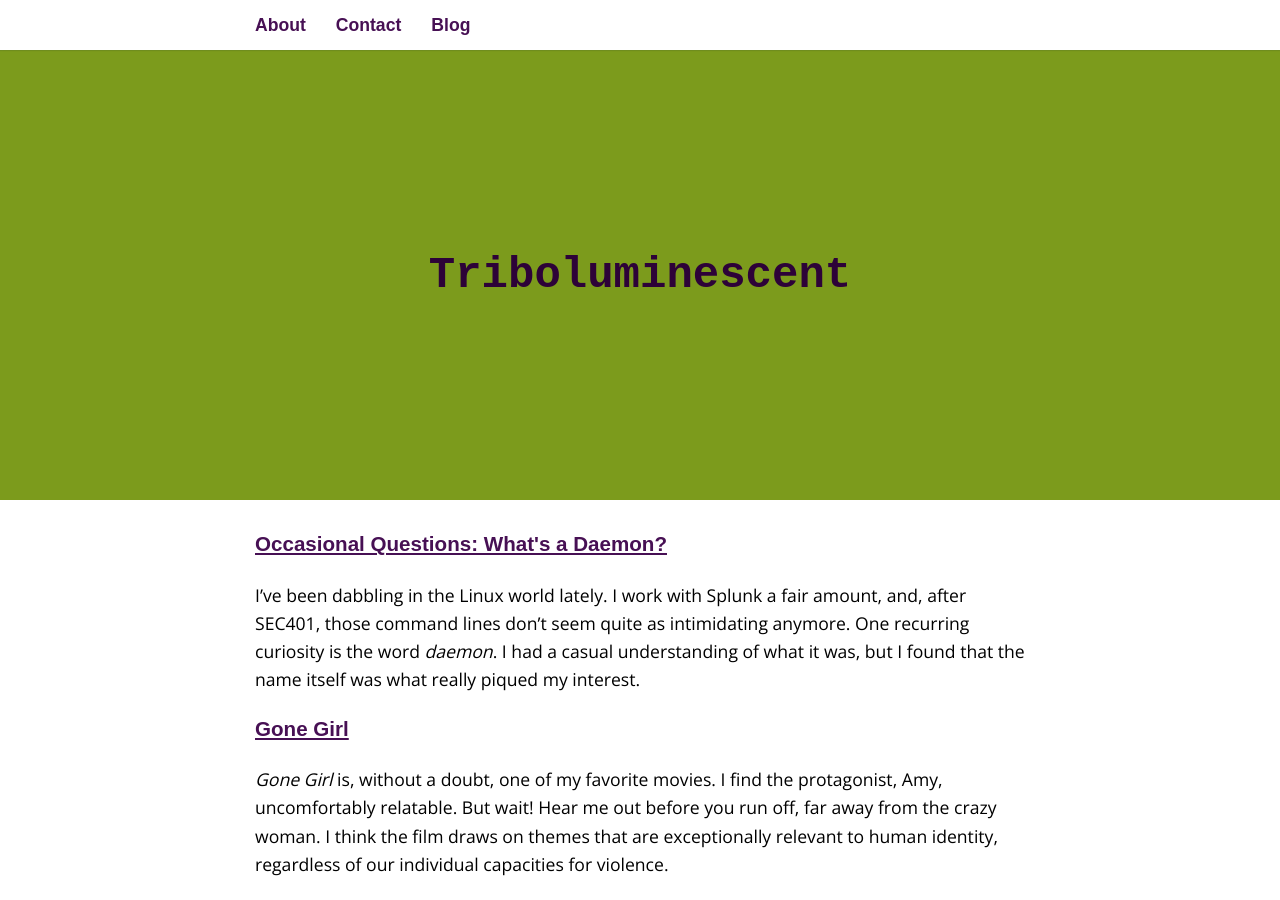
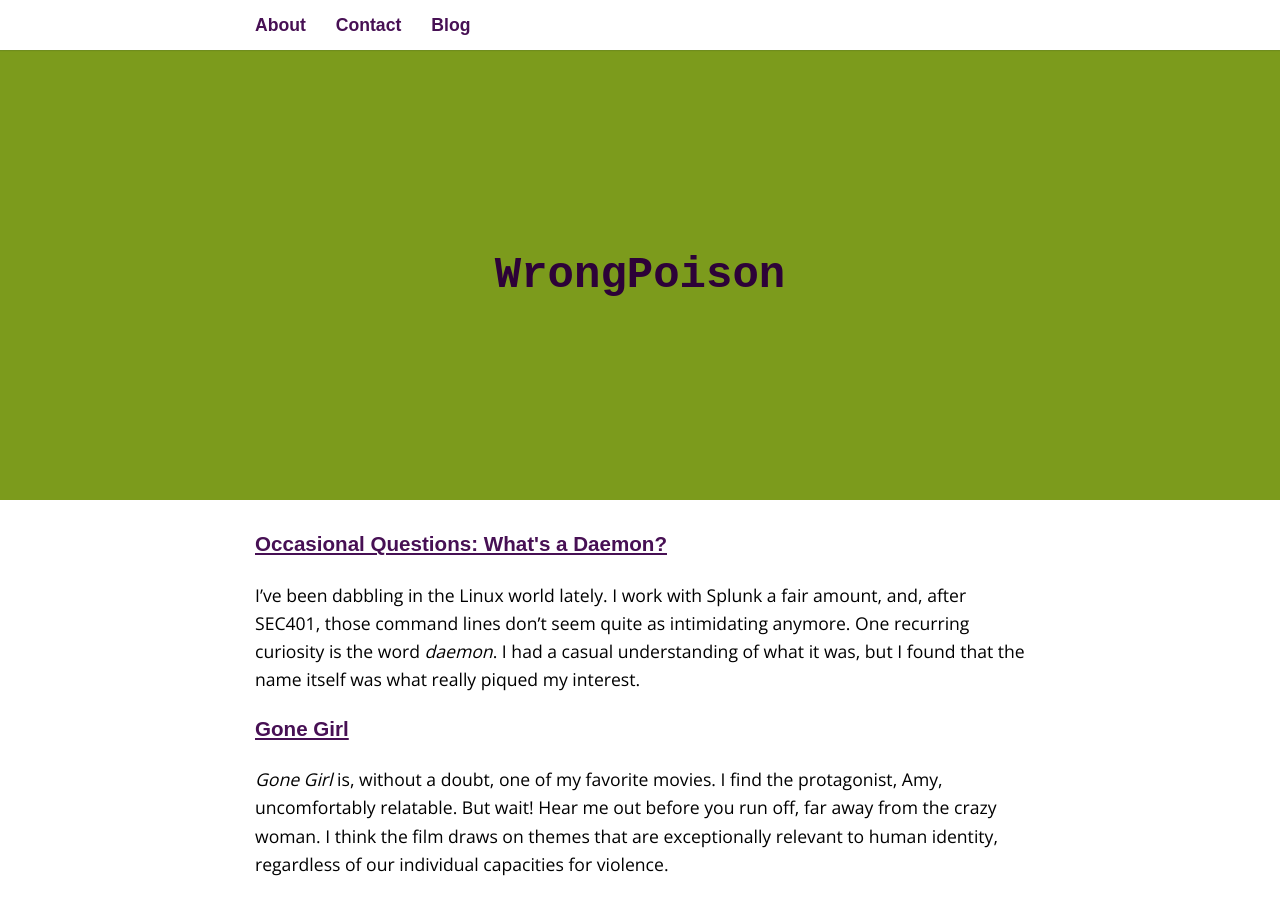
Before and after one commit to wrongpoison/wrongpoison.github.io, a Jekyll site: the page built from index.md, in a window 1280 px wide and 900 px high. Built offline with Jekyll 4.4.1, drawn with Linux system fonts in a browser that asks for light colours; some web fonts are replaced.

Commit message:
change name from expired domain

```diff
--- a/_config.yml
+++ b/_config.yml
@@ -13,12 +13,12 @@
 # you will see them accessed via {{ site.title }}, {{ site.email }}, and so on.
 # You can create any custom variable you would like, and they will be accessible
 # in the templates via {{ site.myvariable }}.
-title: Triboluminescent
+title: WrongPoison
 email: mbavlsik@gmail.com
 description: > # this means to ignore newlines until "baseurl:"
   Don't panic.
 baseurl: "" # the subpath of your site, e.g. /blog
-url: "http://triboluminescent.com" # the base hostname & protocol for your site, e.g. http://example.com
+url: "http://wrongpoison.github.io" # the base hostname & protocol for your site, e.g. http://example.com
 
 # Build settings
 sass:
```
